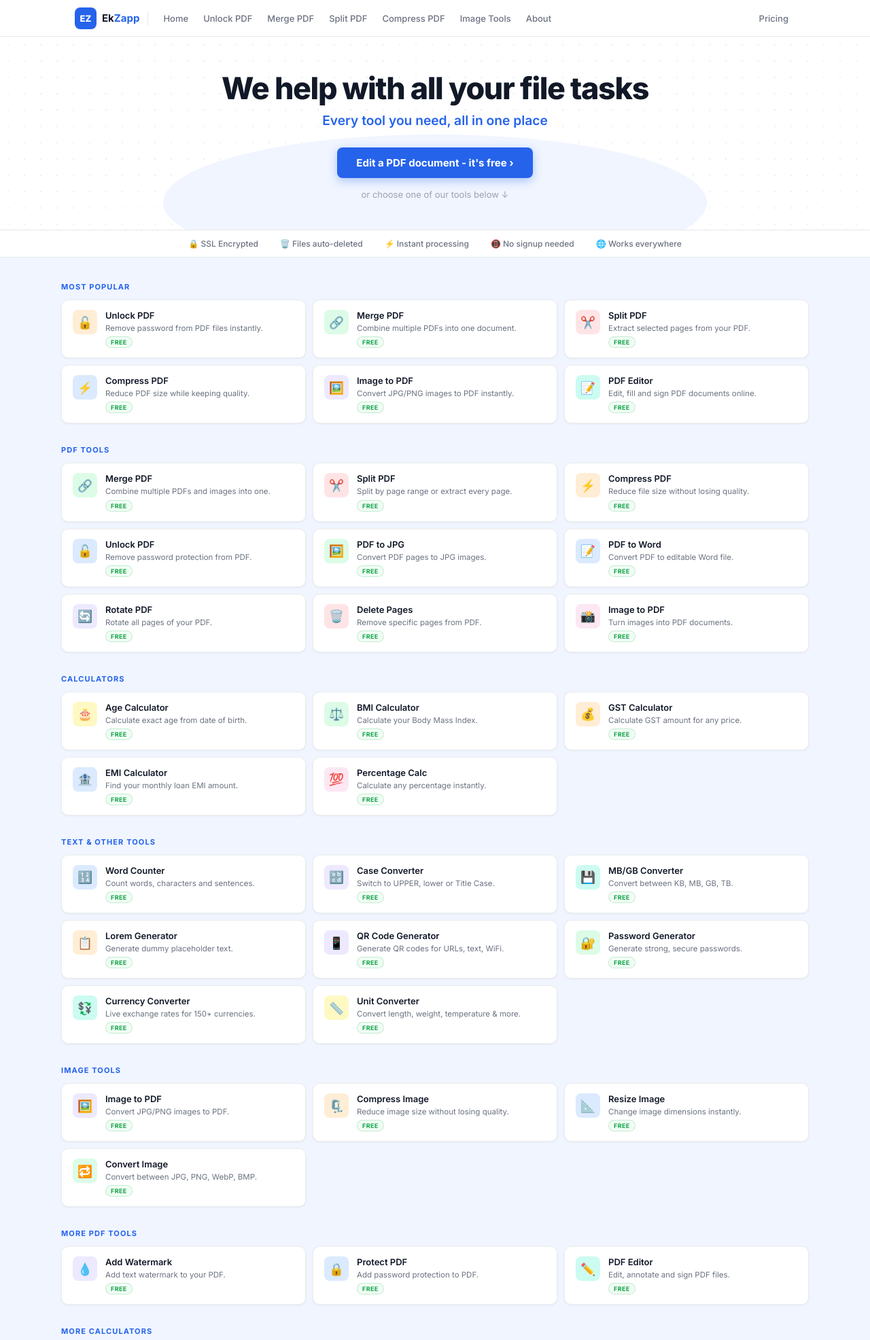
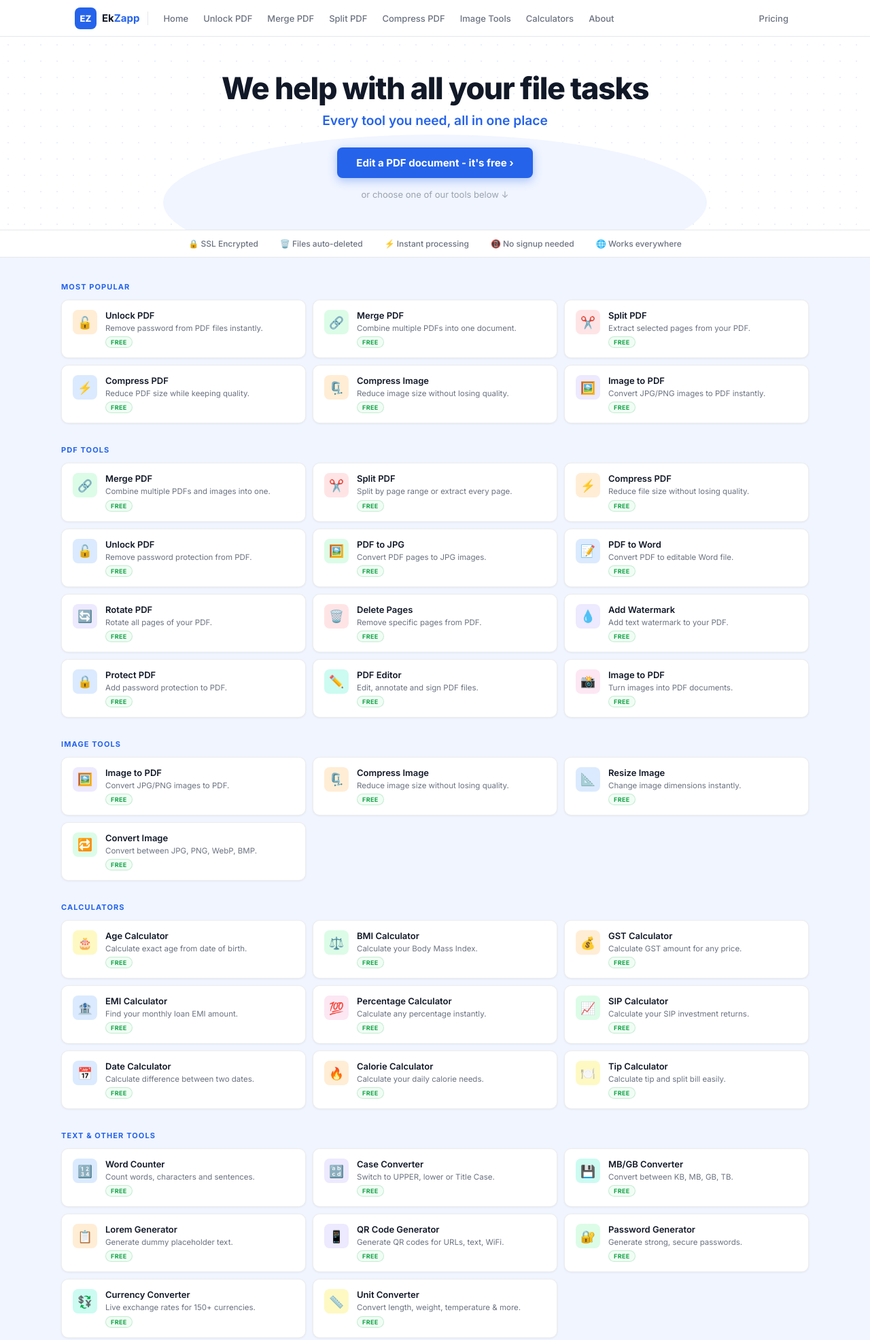
Before and after one commit to Ekramul36/ektools, a Python web app: template templates/index.html in a window 1280 px wide. Shown: the top 1972 px of the page at 68% size. Run offline with Jinja, Linux system fonts and the light colour scheme; the template is opened without the code that fills it, so the values that code supplies are empty.

Commit message:
update homepage - add all tools

```diff
--- a/templates/index.html
+++ b/templates/index.html
@@ -5,7 +5,7 @@
 <meta name="viewport" content="width=device-width, initial-scale=1.0">
 <title>EkZapp — We help with all your file tasks</title>
 <meta name="description" content="Free online PDF & file tools. Merge, split, compress, unlock PDF. No signup required.">
-<meta name="keywords" content="PDF tools, unlock PDF, merge PDF, split PDF, compress PDF, image to PDF, free PDF tools">
+<meta name="keywords" content="PDF tools, unlock PDF, merge PDF, split PDF, compress PDF, image to PDF, free PDF tools, image compress, watermark PDF">
 <meta name="author" content="EkZapp">
 <meta name="robots" content="index, follow">
 <meta name="theme-color" content="#2563EB">
@@ -254,6 +254,7 @@ footer{background:#1F2937;padding:36px 20px 20px}
       <li><a href="/split-pdf">Split PDF</a></li>
       <li><a href="/compress-pdf">Compress PDF</a></li>
       <li><a href="/image">Image Tools</a></li>
+      <li><a href="/calculators/age">Calculators</a></li>
       <li><a href="/about">About</a></li>
     </ul>
     <div class="nav-right">
@@ -290,340 +291,193 @@ footer{background:#1F2937;padding:36px 20px 20px}
 <div class="tools-bg">
   <div class="tools-inner">
 
+    <!-- MOST POPULAR -->
     <div class="cat-section">
       <div class="cat-label">Most Popular</div>
       <div class="cat-grid">
         <a class="tool-card" href="/unlock-pdf">
           <div class="tool-icon-wrap ib-orange">🔓</div>
-          <div>
-            <h3>Unlock PDF</h3>
-            <p>Remove password from PDF files instantly.</p>
-            <span class="tool-badge bf">FREE</span>
-          </div>
+          <div><h3>Unlock PDF</h3><p>Remove password from PDF files instantly.</p><span class="tool-badge bf">FREE</span></div>
         </a>
         <a class="tool-card" href="/merge-pdf">
           <div class="tool-icon-wrap ib-green">🔗</div>
-          <div>
-            <h3>Merge PDF</h3>
-            <p>Combine multiple PDFs into one document.</p>
-            <span class="tool-badge bf">FREE</span>
-          </div>
+          <div><h3>Merge PDF</h3><p>Combine multiple PDFs into one document.</p><span class="tool-badge bf">FREE</span></div>
         </a>
         <a class="tool-card" href="/split-pdf">
           <div class="tool-icon-wrap ib-red">✂️</div>
-          <div>
-            <h3>Split PDF</h3>
-            <p>Extract selected pages from your PDF.</p>
-            <span class="tool-badge bf">FREE</span>
-          </div>
+          <div><h3>Split PDF</h3><p>Extract selected pages from your PDF.</p><span class="tool-badge bf">FREE</span></div>
         </a>
         <a class="tool-card" href="/compress-pdf">
           <div class="tool-icon-wrap ib-blue">⚡</div>
-          <div>
-            <h3>Compress PDF</h3>
-            <p>Reduce PDF size while keeping quality.</p>
-            <span class="tool-badge bf">FREE</span>
-          </div>
+          <div><h3>Compress PDF</h3><p>Reduce PDF size while keeping quality.</p><span class="tool-badge bf">FREE</span></div>
+        </a>
+        <a class="tool-card" href="/image/compress">
+          <div class="tool-icon-wrap ib-orange">🗜️</div>
+          <div><h3>Compress Image</h3><p>Reduce image size without losing quality.</p><span class="tool-badge bf">FREE</span></div>
         </a>
         <a class="tool-card" href="/image">
           <div class="tool-icon-wrap ib-purple">🖼️</div>
-          <div>
-            <h3>Image to PDF</h3>
-            <p>Convert JPG/PNG images to PDF instantly.</p>
-            <span class="tool-badge bf">FREE</span>
-          </div>
-        </a>
-        <a class="tool-card" href="/merge-pdf">
-          <div class="tool-icon-wrap ib-teal">📝</div>
-          <div>
-            <h3>PDF Editor</h3>
-            <p>Edit, fill and sign PDF documents online.</p>
-            <span class="tool-badge bf">FREE</span>
-          </div>
+          <div><h3>Image to PDF</h3><p>Convert JPG/PNG images to PDF instantly.</p><span class="tool-badge bf">FREE</span></div>
         </a>
       </div>
     </div>
 
+    <!-- PDF TOOLS -->
     <div class="cat-section">
       <div class="cat-label">PDF Tools</div>
       <div class="cat-grid">
         <a class="tool-card" href="/merge-pdf">
           <div class="tool-icon-wrap ib-green">🔗</div>
-          <div>
-            <h3>Merge PDF</h3>
-            <p>Combine multiple PDFs and images into one.</p>
-            <span class="tool-badge bf">FREE</span>
-          </div>
+          <div><h3>Merge PDF</h3><p>Combine multiple PDFs and images into one.</p><span class="tool-badge bf">FREE</span></div>
         </a>
         <a class="tool-card" href="/split-pdf">
           <div class="tool-icon-wrap ib-red">✂️</div>
-          <div>
-            <h3>Split PDF</h3>
-            <p>Split by page range or extract every page.</p>
-            <span class="tool-badge bf">FREE</span>
-          </div>
+          <div><h3>Split PDF</h3><p>Split by page range or extract every page.</p><span class="tool-badge bf">FREE</span></div>
         </a>
         <a class="tool-card" href="/compress-pdf">
           <div class="tool-icon-wrap ib-orange">⚡</div>
-          <div>
-            <h3>Compress PDF</h3>
-            <p>Reduce file size without losing quality.</p>
-            <span class="tool-badge bf">FREE</span>
-          </div>
+          <div><h3>Compress PDF</h3><p>Reduce file size without losing quality.</p><span class="tool-badge bf">FREE</span></div>
         </a>
         <a class="tool-card" href="/unlock-pdf">
           <div class="tool-icon-wrap ib-blue">🔓</div>
-          <div>
-            <h3>Unlock PDF</h3>
-            <p>Remove password protection from PDF.</p>
-            <span class="tool-badge bf">FREE</span>
-          </div>
+          <div><h3>Unlock PDF</h3><p>Remove password protection from PDF.</p><span class="tool-badge bf">FREE</span></div>
         </a>
         <a class="tool-card" href="/pdf-to-jpg">
           <div class="tool-icon-wrap ib-green">🖼️</div>
-          <div>
-            <h3>PDF to JPG</h3>
-            <p>Convert PDF pages to JPG images.</p>
-            <span class="tool-badge bf">FREE</span>
-          </div>
+          <div><h3>PDF to JPG</h3><p>Convert PDF pages to JPG images.</p><span class="tool-badge bf">FREE</span></div>
         </a>
         <a class="tool-card" href="/pdf-to-word">
           <div class="tool-icon-wrap ib-blue">📝</div>
-          <div>
-            <h3>PDF to Word</h3>
-            <p>Convert PDF to editable Word file.</p>
-            <span class="tool-badge bf">FREE</span>
-          </div>
+          <div><h3>PDF to Word</h3><p>Convert PDF to editable Word file.</p><span class="tool-badge bf">FREE</span></div>
         </a>
         <a class="tool-card" href="/rotate-pdf">
           <div class="tool-icon-wrap ib-purple">🔄</div>
-          <div>
-            <h3>Rotate PDF</h3>
-            <p>Rotate all pages of your PDF.</p>
-            <span class="tool-badge bf">FREE</span>
-          </div>
+          <div><h3>Rotate PDF</h3><p>Rotate all pages of your PDF.</p><span class="tool-badge bf">FREE</span></div>
         </a>
         <a class="tool-card" href="/delete-pages">
           <div class="tool-icon-wrap ib-red">🗑️</div>
-          <div>
-            <h3>Delete Pages</h3>
-            <p>Remove specific pages from PDF.</p>
-            <span class="tool-badge bf">FREE</span>
-          </div>
+          <div><h3>Delete Pages</h3><p>Remove specific pages from PDF.</p><span class="tool-badge bf">FREE</span></div>
+        </a>
+        <a class="tool-card" href="/watermark-pdf">
+          <div class="tool-icon-wrap ib-purple">💧</div>
+          <div><h3>Add Watermark</h3><p>Add text watermark to your PDF.</p><span class="tool-badge bf">FREE</span></div>
+        </a>
+        <a class="tool-card" href="/protect-pdf">
+          <div class="tool-icon-wrap ib-blue">🔒</div>
+          <div><h3>Protect PDF</h3><p>Add password protection to PDF.</p><span class="tool-badge bf">FREE</span></div>
+        </a>
+        <a class="tool-card" href="/pdf-editor">
+          <div class="tool-icon-wrap ib-teal">✏️</div>
+          <div><h3>PDF Editor</h3><p>Edit, annotate and sign PDF files.</p><span class="tool-badge bf">FREE</span></div>
         </a>
         <a class="tool-card" href="/image">
           <div class="tool-icon-wrap ib-pink">📸</div>
-          <div>
-            <h3>Image to PDF</h3>
-            <p>Turn images into PDF documents.</p>
-            <span class="tool-badge bf">FREE</span>
-          </div>
+          <div><h3>Image to PDF</h3><p>Turn images into PDF documents.</p><span class="tool-badge bf">FREE</span></div>
         </a>
       </div>
     </div>
 
+    <!-- IMAGE TOOLS -->
+    <div class="cat-section">
+      <div class="cat-label">Image Tools</div>
+      <div class="cat-grid">
+        <a class="tool-card" href="/image">
+          <div class="tool-icon-wrap ib-purple">🖼️</div>
+          <div><h3>Image to PDF</h3><p>Convert JPG/PNG images to PDF.</p><span class="tool-badge bf">FREE</span></div>
+        </a>
+        <a class="tool-card" href="/image/compress">
+          <div class="tool-icon-wrap ib-orange">🗜️</div>
+          <div><h3>Compress Image</h3><p>Reduce image size without losing quality.</p><span class="tool-badge bf">FREE</span></div>
+        </a>
+        <a class="tool-card" href="/image/resize">
+          <div class="tool-icon-wrap ib-blue">📐</div>
+          <div><h3>Resize Image</h3><p>Change image dimensions instantly.</p><span class="tool-badge bf">FREE</span></div>
+        </a>
+        <a class="tool-card" href="/image/convert">
+          <div class="tool-icon-wrap ib-green">🔁</div>
+          <div><h3>Convert Image</h3><p>Convert between JPG, PNG, WebP, BMP.</p><span class="tool-badge bf">FREE</span></div>
+        </a>
+      </div>
+    </div>
+
+    <!-- CALCULATORS -->
     <div class="cat-section">
       <div class="cat-label">Calculators</div>
       <div class="cat-grid">
         <a class="tool-card" href="/calculators/age">
           <div class="tool-icon-wrap ib-yellow">🎂</div>
-          <div>
-            <h3>Age Calculator</h3>
-            <p>Calculate exact age from date of birth.</p>
-            <span class="tool-badge bf">FREE</span>
-          </div>
+          <div><h3>Age Calculator</h3><p>Calculate exact age from date of birth.</p><span class="tool-badge bf">FREE</span></div>
         </a>
         <a class="tool-card" href="/calculators/bmi">
           <div class="tool-icon-wrap ib-green">⚖️</div>
-          <div>
-            <h3>BMI Calculator</h3>
-            <p>Calculate your Body Mass Index.</p>
-            <span class="tool-badge bf">FREE</span>
-          </div>
+          <div><h3>BMI Calculator</h3><p>Calculate your Body Mass Index.</p><span class="tool-badge bf">FREE</span></div>
         </a>
         <a class="tool-card" href="/calculators/gst">
           <div class="tool-icon-wrap ib-orange">💰</div>
-          <div>
-            <h3>GST Calculator</h3>
-            <p>Calculate GST amount for any price.</p>
-            <span class="tool-badge bf">FREE</span>
-          </div>
+          <div><h3>GST Calculator</h3><p>Calculate GST amount for any price.</p><span class="tool-badge bf">FREE</span></div>
         </a>
         <a class="tool-card" href="/calculators/emi">
           <div class="tool-icon-wrap ib-blue">🏦</div>
-          <div>
-            <h3>EMI Calculator</h3>
-            <p>Find your monthly loan EMI amount.</p>
-            <span class="tool-badge bf">FREE</span>
-          </div>
+          <div><h3>EMI Calculator</h3><p>Find your monthly loan EMI amount.</p><span class="tool-badge bf">FREE</span></div>
         </a>
         <a class="tool-card" href="/calculators/percentage">
           <div class="tool-icon-wrap ib-pink">💯</div>
-          <div>
-            <h3>Percentage Calc</h3>
-            <p>Calculate any percentage instantly.</p>
-            <span class="tool-badge bf">FREE</span>
-          </div>
+          <div><h3>Percentage Calculator</h3><p>Calculate any percentage instantly.</p><span class="tool-badge bf">FREE</span></div>
+        </a>
+        <a class="tool-card" href="/calculators/sip">
+          <div class="tool-icon-wrap ib-green">📈</div>
+          <div><h3>SIP Calculator</h3><p>Calculate your SIP investment returns.</p><span class="tool-badge bf">FREE</span></div>
+        </a>
+        <a class="tool-card" href="/calculators/date">
+          <div class="tool-icon-wrap ib-blue">📅</div>
+          <div><h3>Date Calculator</h3><p>Calculate difference between two dates.</p><span class="tool-badge bf">FREE</span></div>
+        </a>
+        <a class="tool-card" href="/calculators/calorie">
+          <div class="tool-icon-wrap ib-orange">🔥</div>
+          <div><h3>Calorie Calculator</h3><p>Calculate your daily calorie needs.</p><span class="tool-badge bf">FREE</span></div>
+        </a>
+        <a class="tool-card" href="/tools/tip-calculator">
+          <div class="tool-icon-wrap ib-yellow">🍽️</div>
+          <div><h3>Tip Calculator</h3><p>Calculate tip and split bill easily.</p><span class="tool-badge bf">FREE</span></div>
         </a>
       </div>
     </div>
 
+    <!-- TEXT & OTHER TOOLS -->
     <div class="cat-section">
       <div class="cat-label">Text & Other Tools</div>
       <div class="cat-grid">
         <a class="tool-card" href="/tools/word-counter">
           <div class="tool-icon-wrap ib-blue">🔢</div>
-          <div>
-            <h3>Word Counter</h3>
-            <p>Count words, characters and sentences.</p>
-            <span class="tool-badge bf">FREE</span>
-          </div>
+          <div><h3>Word Counter</h3><p>Count words, characters and sentences.</p><span class="tool-badge bf">FREE</span></div>
         </a>
         <a class="tool-card" href="/tools/case-converter">
           <div class="tool-icon-wrap ib-purple">🔡</div>
-          <div>
-            <h3>Case Converter</h3>
-            <p>Switch to UPPER, lower or Title Case.</p>
-            <span class="tool-badge bf">FREE</span>
-          </div>
+          <div><h3>Case Converter</h3><p>Switch to UPPER, lower or Title Case.</p><span class="tool-badge bf">FREE</span></div>
         </a>
         <a class="tool-card" href="/tools/mb-converter">
           <div class="tool-icon-wrap ib-teal">💾</div>
-          <div>
-            <h3>MB/GB Converter</h3>
-            <p>Convert between KB, MB, GB, TB.</p>
-            <span class="tool-badge bf">FREE</span>
-          </div>
+          <div><h3>MB/GB Converter</h3><p>Convert between KB, MB, GB, TB.</p><span class="tool-badge bf">FREE</span></div>
         </a>
         <a class="tool-card" href="/tools/lorem">
           <div class="tool-icon-wrap ib-orange">📋</div>
-          <div>
-            <h3>Lorem Generator</h3>
-            <p>Generate dummy placeholder text.</p>
-            <span class="tool-badge bf">FREE</span>
-          </div>
+          <div><h3>Lorem Generator</h3><p>Generate dummy placeholder text.</p><span class="tool-badge bf">FREE</span></div>
         </a>
         <a class="tool-card" href="/tools/qr-generator">
           <div class="tool-icon-wrap ib-purple">📱</div>
-          <div>
-            <h3>QR Code Generator</h3>
-            <p>Generate QR codes for URLs, text, WiFi.</p>
-            <span class="tool-badge bf">FREE</span>
-          </div>
+          <div><h3>QR Code Generator</h3><p>Generate QR codes for URLs, text, WiFi.</p><span class="tool-badge bf">FREE</span></div>
         </a>
         <a class="tool-card" href="/tools/password-generator">
           <div class="tool-icon-wrap ib-green">🔐</div>
-          <div>
-            <h3>Password Generator</h3>
-            <p>Generate strong, secure passwords.</p>
-            <span class="tool-badge bf">FREE</span>
-          </div>
+          <div><h3>Password Generator</h3><p>Generate strong, secure passwords.</p><span class="tool-badge bf">FREE</span></div>
         </a>
         <a class="tool-card" href="/tools/currency-converter">
           <div class="tool-icon-wrap ib-teal">💱</div>
-          <div>
-            <h3>Currency Converter</h3>
-            <p>Live exchange rates for 150+ currencies.</p>
-            <span class="tool-badge bf">FREE</span>
-          </div>
+          <div><h3>Currency Converter</h3><p>Live exchange rates for 150+ currencies.</p><span class="tool-badge bf">FREE</span></div>
         </a>
         <a class="tool-card" href="/tools/unit-converter">
           <div class="tool-icon-wrap ib-yellow">📏</div>
-          <div>
-            <h3>Unit Converter</h3>
-            <p>Convert length, weight, temperature & more.</p>
-            <span class="tool-badge bf">FREE</span>
-          </div>
-        </a>
-      </div>
-    </div>
-
-    <div class="cat-section">
-      <div class="cat-label">Image Tools</div>
-      <div class="cat-grid">
-        <a class="tool-card" href="/image">
-          <div class="tool-icon-wrap ib-purple">🖼️</div>
-          <div>
-            <h3>Image to PDF</h3>
-            <p>Convert JPG/PNG images to PDF.</p>
-            <span class="tool-badge bf">FREE</span>
-          </div>
-        </a>
-        <a class="tool-card" href="/image/compress">
-          <div class="tool-icon-wrap ib-orange">🗜️</div>
-          <div>
-            <h3>Compress Image</h3>
-            <p>Reduce image size without losing quality.</p>
-            <span class="tool-badge bf">FREE</span>
-          </div>
-        </a>
-        <a class="tool-card" href="/image/resize">
-          <div class="tool-icon-wrap ib-blue">📐</div>
-          <div>
-            <h3>Resize Image</h3>
-            <p>Change image dimensions instantly.</p>
-            <span class="tool-badge bf">FREE</span>
-          </div>
-        </a>
-        <a class="tool-card" href="/image/convert">
-          <div class="tool-icon-wrap ib-green">🔁</div>
-          <div>
-            <h3>Convert Image</h3>
-            <p>Convert between JPG, PNG, WebP, BMP.</p>
-            <span class="tool-badge bf">FREE</span>
-          </div>
-        </a>
-      </div>
-    </div>
-
-    <div class="cat-section">
-      <div class="cat-label">More PDF Tools</div>
-      <div class="cat-grid">
-        <a class="tool-card" href="/watermark-pdf">
-          <div class="tool-icon-wrap ib-purple">💧</div>
-          <div>
-            <h3>Add Watermark</h3>
-            <p>Add text watermark to your PDF.</p>
-            <span class="tool-badge bf">FREE</span>
-          </div>
-        </a>
-        <a class="tool-card" href="/protect-pdf">
-          <div class="tool-icon-wrap ib-blue">🔒</div>
-          <div>
-            <h3>Protect PDF</h3>
-            <p>Add password protection to PDF.</p>
-            <span class="tool-badge bf">FREE</span>
-          </div>
-        </a>
-        <a class="tool-card" href="/pdf-editor">
-          <div class="tool-icon-wrap ib-teal">✏️</div>
-          <div>
-            <h3>PDF Editor</h3>
-            <p>Edit, annotate and sign PDF files.</p>
-            <span class="tool-badge bf">FREE</span>
-          </div>
-        </a>
-      </div>
-    </div>
-
-    <div class="cat-section">
-      <div class="cat-label">More Calculators</div>
-      <div class="cat-grid">
-        <a class="tool-card" href="/tools/tip-calculator">
-          <div class="tool-icon-wrap ib-yellow">🍽️</div>
-          <div>
-            <h3>Tip Calculator</h3>
-            <p>Calculate tip and split bill.</p>
-            <span class="tool-badge bf">FREE</span>
-          </div>
-        </a>
-        <a class="tool-card" href="/calculators/calorie">
-          <div class="tool-icon-wrap ib-orange">🔥</div>
-          <div>
-            <h3>Calorie Calculator</h3>
-            <p>Calculate your daily calorie needs.</p>
-            <span class="tool-badge bf">FREE</span>
-          </div>
+          <div><h3>Unit Converter</h3><p>Convert length, weight, temperature & more.</p><span class="tool-badge bf">FREE</span></div>
         </a>
       </div>
     </div>
@@ -695,16 +549,21 @@ footer{background:#1F2937;padding:36px 20px 20px}
           <li><a href="/split-pdf">Split PDF</a></li>
           <li><a href="/compress-pdf">Compress PDF</a></li>
           <li><a href="/unlock-pdf">Unlock PDF</a></li>
-          <li><a href="/image">Image to PDF</a></li>
+          <li><a href="/watermark-pdf">Add Watermark</a></li>
+          <li><a href="/protect-pdf">Protect PDF</a></li>
+          <li><a href="/pdf-editor">PDF Editor</a></li>
         </ul>
       </div>
       <div class="fc">
-        <h4>Calculators</h4>
+        <h4>Image & Calc</h4>
         <ul>
+          <li><a href="/image">Image to PDF</a></li>
+          <li><a href="/image/compress">Compress Image</a></li>
+          <li><a href="/image/resize">Resize Image</a></li>
+          <li><a href="/image/convert">Convert Image</a></li>
           <li><a href="/calculators/age">Age Calculator</a></li>
           <li><a href="/calculators/gst">GST Calculator</a></li>
-          <li><a href="/calculators/bmi">BMI Calculator</a></li>
-          <li><a href="/calculators/emi">EMI Calculator</a></li>
+          <li><a href="/calculators/sip">SIP Calculator</a></li>
         </ul>
       </div>
       <div class="fc">
```
